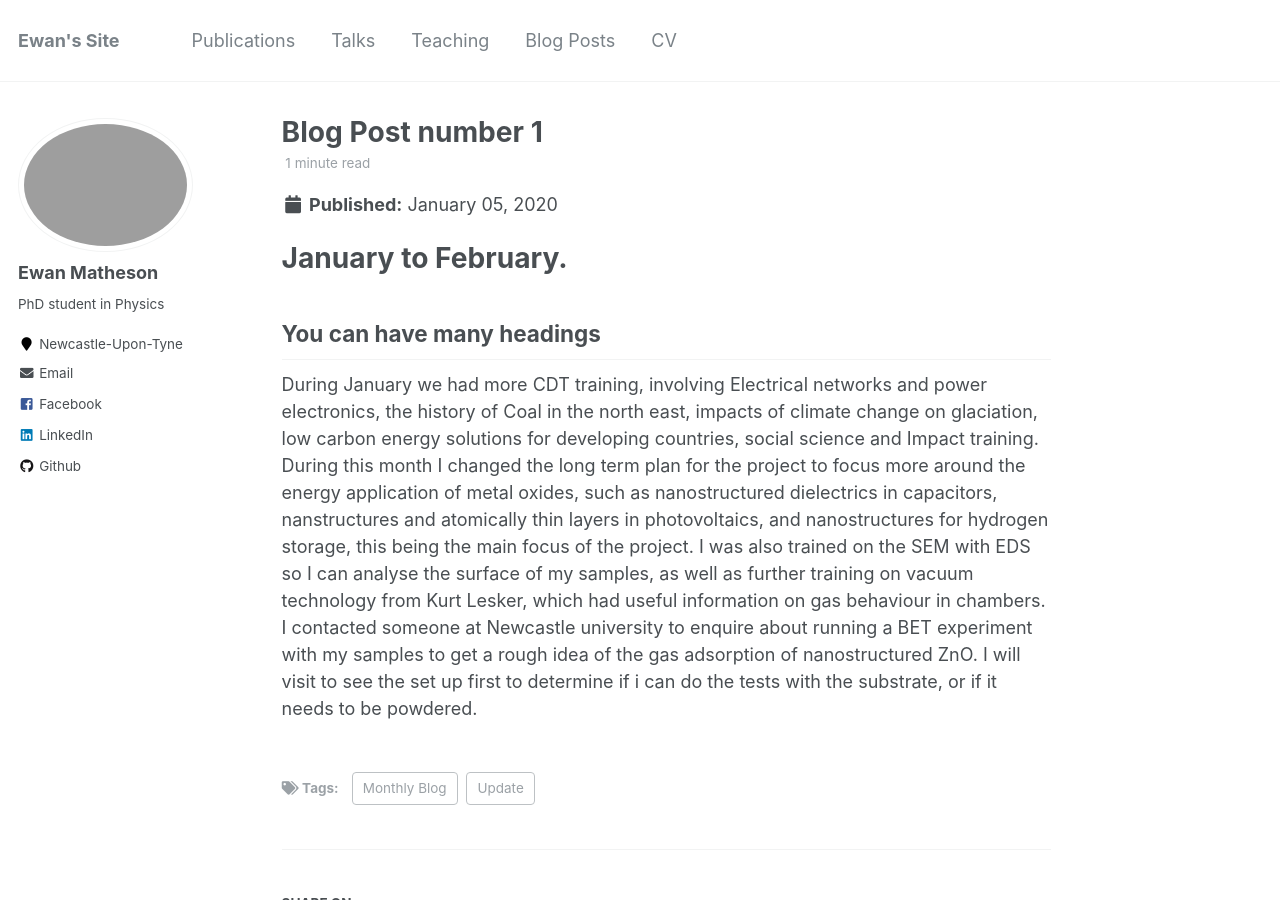
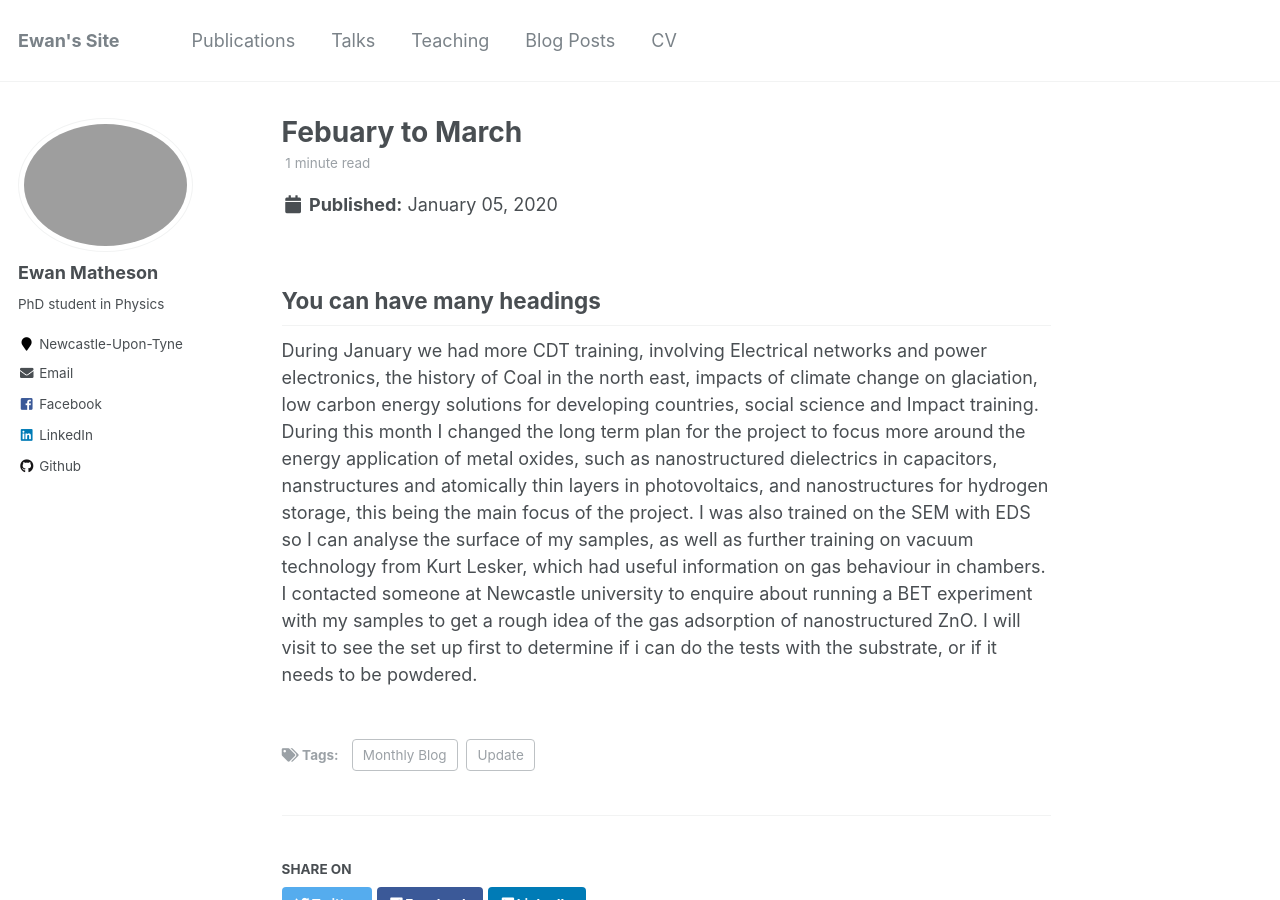
Before and after one commit to EwanMatheson/ewanmatheson.github.io, a Jekyll site: the page built from _posts/2012-08-14-blog-post-2.md, in a window 1280 px wide and 900 px high. Built offline with Jekyll 4.4.1, drawn with Linux system fonts in a browser that asks for light colours.

Commit message:
Update 2012-08-14-blog-post-2.md

```diff
--- a/_posts/2012-08-14-blog-post-2.md
+++ b/_posts/2012-08-14-blog-post-2.md
@@ -1,5 +1,5 @@
 ---
-title: 'Blog Post number 1'
+title: 'Febuary to March'
 date: 20  20-01-05
 permalink: /posts/2012/08/blog-post-1/
 tags:
@@ -7,8 +7,7 @@ tags:
   - Monthly Blog
 ---
 
-January to February.
-======
+
 
 You can have many headings
 ------
```
